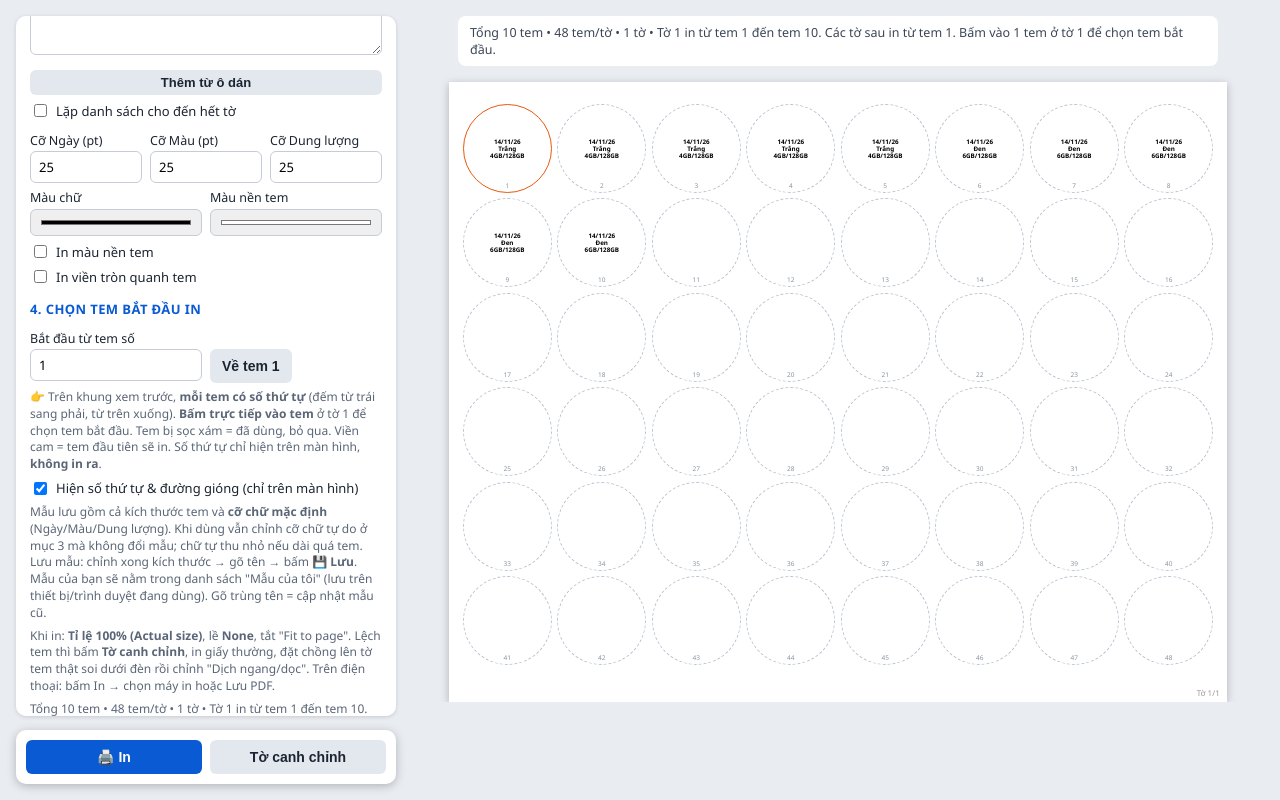
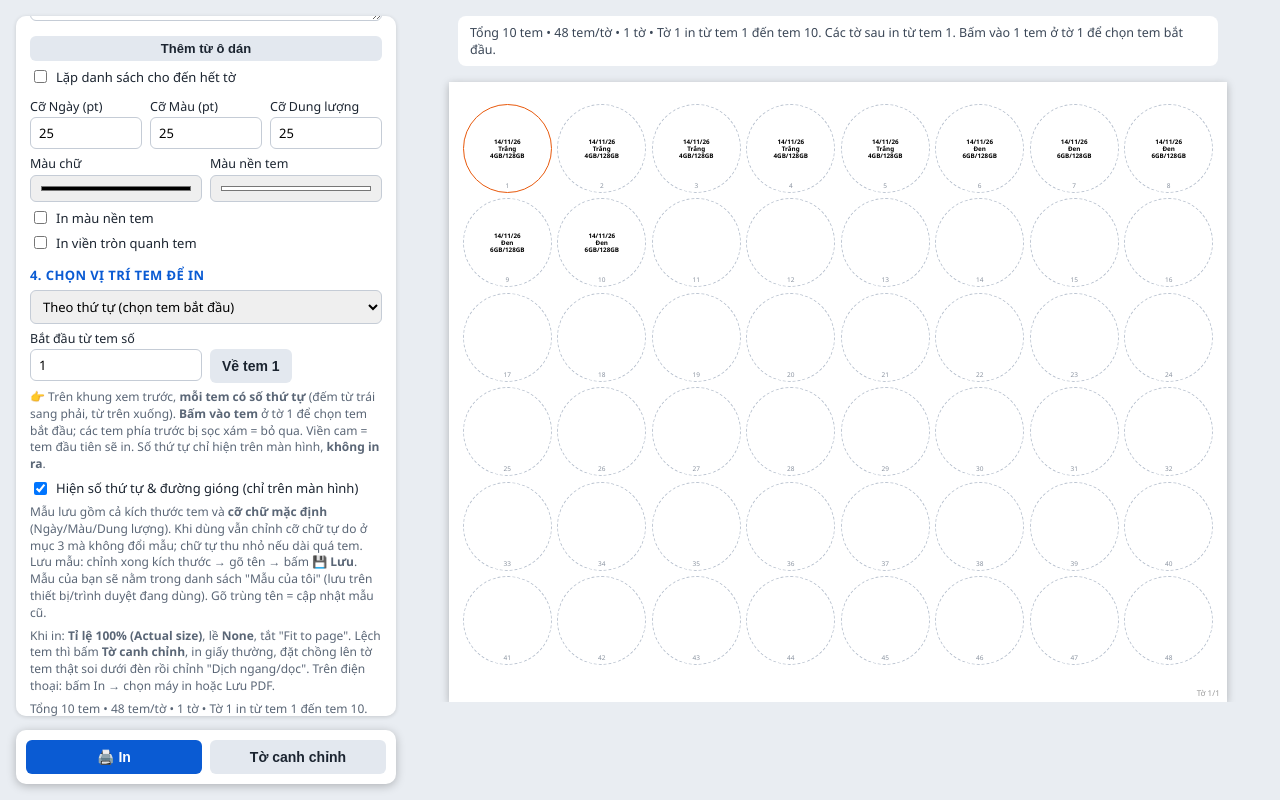
Before and after one commit to dmxbh5277/INPOPUP, a plain HTML site: page tem_tomy.html in a window 1280 px wide. Both pictures are taken after a click on the button "Về tem 1". Drawn offline with Linux system fonts and the light colour scheme.

Commit message:
Add files via upload

```diff
--- a/tem_tomy.html
+++ b/tem_tomy.html
@@ -257,12 +257,31 @@
     <div class="chk"><input type="checkbox" id="useBg"><span>In màu nền tem</span></div>
     <div class="chk"><input type="checkbox" id="border"><span>In viền tròn quanh tem</span></div>
 
-    <h2>4. Chọn tem bắt đầu in</h2>
-    <div class="row">
-      <div><label>Bắt đầu từ tem số</label><input type="number" id="start" value="1" min="1"></div>
-      <div><label>&nbsp;</label><button class="sec" id="start1">Về tem 1</button></div>
+    <h2>4. Chọn vị trí tem để in</h2>
+    <select id="pickMode">
+      <option value="seq">Theo thứ tự (chọn tem bắt đầu)</option>
+      <option value="free">Chọn từng vị trí còn trống</option>
+    </select>
+
+    <div class="seqonly">
+      <div class="row">
+        <div><label>Bắt đầu từ tem số</label><input type="number" id="start" value="1" min="1"></div>
+        <div><label>&nbsp;</label><button class="sec" id="start1">Về tem 1</button></div>
+      </div>
+      <div class="note">👉 Trên khung xem trước, <b>mỗi tem có số thứ tự</b> (đếm từ trái sang phải, từ trên xuống). <b>Bấm vào tem</b> ở tờ 1 để chọn tem bắt đầu; các tem phía trước bị sọc xám = bỏ qua. Viền cam = tem đầu tiên sẽ in. Số thứ tự chỉ hiện trên màn hình, <b>không in ra</b>.</div>
     </div>
-    <div class="note">👉 Trên khung xem trước, <b>mỗi tem có số thứ tự</b> (đếm từ trái sang phải, từ trên xuống). <b>Bấm trực tiếp vào tem</b> ở tờ 1 để chọn tem bắt đầu. Tem bị sọc xám = đã dùng, bỏ qua. Viền cam = tem đầu tiên sẽ in. Số thứ tự chỉ hiện trên màn hình, <b>không in ra</b>.</div>
+
+    <div class="freeonly">
+      <div class="note" style="margin-top:8px">👉 <b>Bấm vào từng tem</b> ở tờ 1 để đổi giữa <b>còn trống</b> (tem trắng, sẽ in) và <b>đã dùng</b> (sọc xám, bỏ qua). Nội dung được điền lần lượt vào các tem còn trống, từ trái sang phải, từ trên xuống. Viền cam = tem đầu tiên sẽ in.</div>
+      <div class="note" id="freeInfo" style="font-weight:600;color:#1b2430"></div>
+      <div class="btns">
+        <button class="sec sm" id="slotAllFree">Tất cả còn trống</button>
+        <button class="sec sm" id="slotAllUsed">Tất cả đã dùng</button>
+        <button class="sec sm" id="slotInvert">Đảo chọn</button>
+      </div>
+      <div class="btns"><button class="sm" id="slotMarkPrinted">✅ Đánh dấu các tem vừa in là đã dùng</button></div>
+      <div class="note">Sau khi in xong, bấm nút xanh để các vị trí vừa in chuyển thành "đã dùng" — lần sau dùng lại đúng tờ giấy đó thì chỉ còn các chỗ trống thật. Vị trí đã chọn được nhớ trên thiết bị này và được xóa khi đổi mẫu tem.</div>
+    </div>
 
 
 
@@ -421,8 +440,9 @@ const QR=(function(){
 })();
 
 const $ = id => document.getElementById(id);
-const FIELDS = ["mode","scanQty","scanBeep","scanVib","qEc","qScale","qQuiet","qFs","qShowText","date","showDate","fillAll","fs1","fs2","fs3","color","bg","useBg","border","outPaper","preset","paper","shape","pw","ph","lw","lh","rad","cols","rows","px","py","ml","mt","ox","oy","start","guide"];
+const FIELDS = ["mode","pickMode","scanQty","scanBeep","scanVib","qEc","qScale","qQuiet","qFs","qShowText","date","showDate","fillAll","fs1","fs2","fs3","color","bg","useBg","border","outPaper","preset","paper","shape","pw","ph","lw","lh","rad","cols","rows","px","py","ml","mt","ox","oy","start","guide"];
 let calibMode = false;
+let usedSlots = [];
 let scanRows = [];
 let qrRows = [{c:"SN0001",n:"Trắng 4GB",q:5},{c:"SN0002",n:"Đen 6GB",q:5}];
 let rowsData = [{c:"Trắng",s:"4GB/128GB",q:5},{c:"Đen",s:"6GB/128GB",q:5}];
@@ -440,7 +460,7 @@ function fmtDate(){
 
 function save(){
   try{
-    const o={rowsData,qrRows,scanRows};
+    const o={rowsData,qrRows,scanRows,usedSlots};
     FIELDS.forEach(f=>{const e=$(f);o[f]=e.type==="checkbox"?e.checked:e.value});
     localStorage.setItem("tomy_v5",JSON.stringify(o));
   }catch(e){}
@@ -453,6 +473,7 @@ function load(){
     if(Array.isArray(o.rowsData)&&o.rowsData.length) rowsData=o.rowsData;
     if(Array.isArray(o.qrRows)&&o.qrRows.length) qrRows=o.qrRows;
     if(Array.isArray(o.scanRows)) scanRows=o.scanRows;
+    if(Array.isArray(o.usedSlots)) usedSlots=o.usedSlots.filter(n=>Number.isInteger(n)&&n>=0);
   }catch(e){}
 }
 
@@ -482,7 +503,7 @@ function applyPreset(k){
   else { p=PRESETS[k]; $("presetName").value=""; }
   if(!p) return;
   Object.keys(p).forEach(f=>{ if($(f)) $(f).value=p[f]; });
-  $("start").value=1;
+  $("start").value=1; usedSlots=[];
 }
 function syncPresetUI(){
   const v=$("preset").value||"";
@@ -642,7 +663,14 @@ function render(){
   const px=num("px"), py=num("py"), ml=num("ml")+num("ox"), mt=num("mt")+num("oy");
   const per=cols*rows;
   const start=Math.min(per,Math.max(1,num("start")|0));
-  const skip=start-1;
+  const freeMode=$("pickMode").value==="free";
+  usedSlots=[...new Set(usedSlots.filter(n=>n<per))];
+  const usedSet=new Set(usedSlots);
+  const avail=[]; const rank={};
+  for(let i=0;i<per;i++){ const ok=freeMode?!usedSet.has(i):(i>=start-1); if(ok){ rank[i]=avail.length; avail.push(i); } }
+  const m=avail.length;
+  document.querySelectorAll(".seqonly").forEach(e=>e.style.display=freeMode?"none":"");
+  document.querySelectorAll(".freeonly").forEach(e=>e.style.display=freeMode?"":"none");
   curW=W; curH=H;
   let PW=W,PH=H; const op=$("outPaper").value;
   if(op!=="same"){ [PW,PH]=op.split(",").map(Number); }
@@ -657,11 +685,9 @@ function render(){
   const items=calibMode?[]:buildItems();
   const pv=$("pages"); pv.innerHTML="";
   let slots;
-  if(calibMode) slots=per;
-  else if($("fillAll").checked&&items.length) slots=Math.ceil((skip+items.length)/per)*per;
-  else slots=skip+items.length;
-  if(slots<=0) slots=per;
-  const pages=Math.max(1,Math.ceil(slots/per));
+  let pages;
+  if(calibMode||!items.length) pages=1;
+  else pages=items.length<=m?1:1+Math.ceil((items.length-m)/per);
   const showNum=$("guide").checked||calibMode;
 
   for(let p=0;p<pages;p++){
@@ -681,11 +707,21 @@ function render(){
         el.classList.add("border");
         el.innerHTML=`<div class="in" style="font-size:8pt;font-weight:400">${i+1}</div>`;
       } else {
-        if(p===0){ el.classList.add("pick"); el.title="Bấm để bắt đầu in từ tem số "+(i+1); el.onclick=()=>{$("start").value=i+1;render();}; }
-        if(p===0&&g<skip){ el.classList.add("skip"); }
+        const blocked=p===0&&!(i in rank);
+        if(p===0){
+          el.classList.add("pick");
+          if(freeMode){
+            el.title="Bấm để đổi: còn trống ⇄ đã dùng (tem số "+(i+1)+")";
+            el.onclick=()=>{ const j=usedSlots.indexOf(i); if(j>=0) usedSlots.splice(j,1); else usedSlots.push(i); render(); };
+          } else {
+            el.title="Bấm để bắt đầu in từ tem số "+(i+1);
+            el.onclick=()=>{$("start").value=i+1;render();};
+          }
+        }
+        if(blocked){ el.classList.add("skip"); }
         else {
-          if(p===0&&g===skip) el.classList.add("first");
-          const k=g-skip;
+          if(p===0&&i===avail[0]) el.classList.add("first");
+          const k=p===0?rank[i]:m+(p-1)*per+i;
           let it=items[k];
           if(!it&&$("fillAll").checked&&items.length) it=items[k%items.length];
           if(it){
@@ -700,7 +736,7 @@ function render(){
               `</div>`+numHTML;
           } else el.innerHTML=numHTML;
         }
-        if(p===0&&g<skip) el.innerHTML=numHTML;
+        if(blocked) el.innerHTML=numHTML;
       }
       if(calibMode) {}
       pg.appendChild(el);
@@ -715,17 +751,29 @@ function render(){
   let msg;
   if(calibMode) msg="Đang ở chế độ CANH CHỈNH. Bấm 'In' để quay lại nội dung thật.";
   else {
-    const lastOnFirst=Math.min(per,skip+items.length);
-    msg=`Tổng ${items.length} tem • ${per} tem/tờ • ${pages} tờ • Tờ 1 in từ tem ${start}`+(items.length?` đến tem ${lastOnFirst}`:"")+`. Các tờ sau in từ tem 1.`;
+    if(freeMode){
+      const used=avail.slice(0,Math.min(m,items.length));
+      msg=`Tổng ${items.length} tem • ${per} tem/tờ • ${pages} tờ • Tờ 1: còn trống ${m}/${per} vị trí`+(items.length&&m?`, in vào tem ${fmtRanges(used)}`:"")+(pages>1?". Các tờ sau in đủ từ tem 1.":".");
+      if(!m) msg+=" ⚠️ Chưa có vị trí nào còn trống ở tờ 1 — nội dung sẽ in từ tờ 2.";
+    } else {
+      const lastOnFirst=Math.min(per,start-1+items.length);
+      msg=`Tổng ${items.length} tem • ${per} tem/tờ • ${pages} tờ • Tờ 1 in từ tem ${start}`+(items.length?` đến tem ${lastOnFirst}`:"")+`. Các tờ sau in từ tem 1.`;
+    }
+    $("freeInfo").textContent=`Còn trống: ${m}/${per} vị trí`+(m?` (tem ${fmtRanges(avail)})`:"");
   }
   if(qrMode&&!calibMode){
     if(qrMin<Infinity) msg+=` • Module QR nhỏ nhất ≈ ${qrMin.toFixed(2)} mm`+(qrMin<0.3?" ⚠️ ô quá nhỏ, khó quét: hãy rút gọn nội dung, hạ mức sửa lỗi xuống L/M, hoặc dùng tem lớn hơn.":" (đủ rõ để quét).");
     if(qrBad) msg+=` ⚠️ ${qrBad} tem có nội dung quá dài, không tạo được QR.`;
   }
   if(W>PW+0.01||H>PH+0.01) msg+=" ⚠️ Tờ tem lớn hơn khổ giấy máy in đã chọn.";
-  $("info").textContent=msg; $("pvinfo").textContent=msg+" Bấm vào 1 tem ở tờ 1 để chọn tem bắt đầu.";
+  $("info").textContent=msg; $("pvinfo").textContent=msg+(freeMode?" Bấm vào tem ở tờ 1 để đổi còn trống/đã dùng.":" Bấm vào 1 tem ở tờ 1 để chọn tem bắt đầu.");
 }
 
+function fmtRanges(a){
+  const out=[]; let i=0;
+  while(i<a.length){ let j=i; while(j+1<a.length&&a[j+1]===a[j]+1) j++; out.push(j>i?`${a[i]+1}-${a[j]+1}`:`${a[i]+1}`); i=j+1; }
+  return out.join(", ");
+}
 function fitText(){
   document.querySelectorAll(".lb .in").forEach(inn=>{
     const lb=inn.parentElement;
@@ -917,6 +965,17 @@ FIELDS.forEach(f=>{
   const h=()=>{ if(GEO.includes(f)&&$("preset").value!=="custom") $("preset").value="custom"; calibMode=false;render();};
   $(f).addEventListener("input",h); $(f).addEventListener("change",h);
 });
+$("slotAllFree").onclick=()=>{ usedSlots=[]; calibMode=false; render(); };
+$("slotAllUsed").onclick=()=>{ const per=Math.max(1,num("cols")|0)*Math.max(1,num("rows")|0); usedSlots=[...Array(per).keys()]; calibMode=false; render(); };
+$("slotInvert").onclick=()=>{ const per=Math.max(1,num("cols")|0)*Math.max(1,num("rows")|0); const u=new Set(usedSlots); usedSlots=[...Array(per).keys()].filter(i=>!u.has(i)); calibMode=false; render(); };
+$("slotMarkPrinted").onclick=()=>{
+  const per=Math.max(1,num("cols")|0)*Math.max(1,num("rows")|0);
+  const u=new Set(usedSlots.filter(n=>n<per)); const avail=[]; for(let i=0;i<per;i++) if(!u.has(i)) avail.push(i);
+  const n=Math.min(avail.length,buildItems().length);
+  if(!n){ alert("Chưa có tem nào để đánh dấu."); return; }
+  if(!confirm("Đánh dấu "+n+" vị trí ở tờ 1 (tem "+fmtRanges(avail.slice(0,n))+") là ĐÃ DÙNG?")) return;
+  avail.slice(0,n).forEach(i=>u.add(i)); usedSlots=[...u]; calibMode=false; render();
+};
 $("start1").onclick=()=>{$("start").value=1;calibMode=false;render();};
 $("center").onclick=()=>{
   const [W,H]=paperWH();
```
